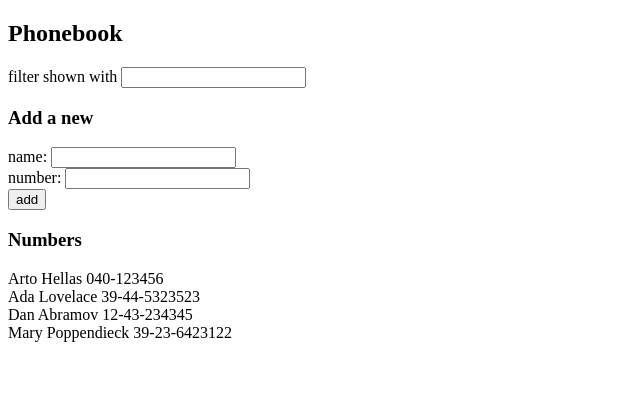
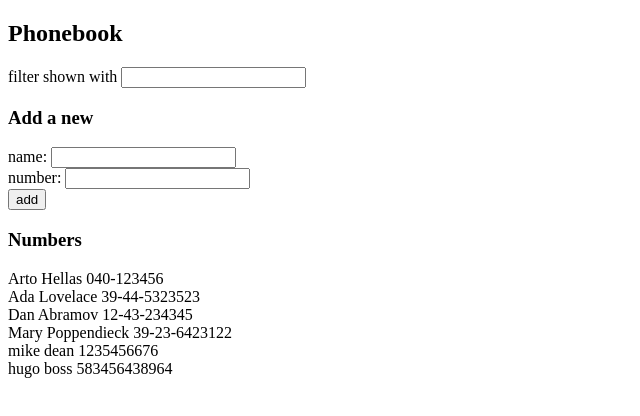
Before and after one commit to jaimetrovoada/fullstack-open, a React (Create React App) app in the folder part02/phonebook/: page / in a window 1280 px wide. Shown: the top 416 px of the page, without its empty margins (0-640 px from the left). Built offline with nearby package versions, Linux system fonts and the light colour scheme; data requests are answered from the project's data file.

Commit message:
finish exercise 2.12

```diff
--- a/part02/phonebook/db.json
+++ b/part02/phonebook/db.json
@@ -1,5 +1,5 @@
 {
-  "persons":[
+  "persons": [
     {
       "name": "Arto Hellas",
       "number": "040-123456",
@@ -19,6 +19,16 @@
       "name": "Mary Poppendieck",
       "number": "39-23-6423122",
       "id": 4
+    },
+    {
+      "name": "mike dean",
+      "number": "1235456676",
+      "id": 5
+    },
+    {
+      "name": "hugo boss",
+      "number": "583456438964",
+      "id": 6
     }
   ]
 }
--- a/part02/phonebook/src/App.tsx
+++ b/part02/phonebook/src/App.tsx
@@ -9,10 +9,9 @@ const App = () => {
     Array<{ name: string; number: string; id: number }>
   >([]);
 
+  const url = "http://localhost:3001/persons";
   const fetchData = () => {
-    axios
-      .get("http://localhost:3001/persons")
-      .then((res) => setPersons(res.data));
+    axios.get(url).then((res) => setPersons(res.data));
   };
 
   useEffect(() => {
@@ -30,11 +29,10 @@ const App = () => {
       window.alert(`${newName} is already added to the phonebook`);
       return;
     }
-    const newPersons = [
-      ...persons,
-      { name: newName, number: newNumber, id: persons[-1].id + 1 },
-    ];
-    setPersons(newPersons);
+    const newPersons = { name: newName, number: newNumber };
+    axios
+      .post(url, newPersons)
+      .then((res) => setPersons((prev) => prev.concat(res.data)));
   };
 
   const handleName = (e: React.ChangeEvent<HTMLInputElement>) =>
```
